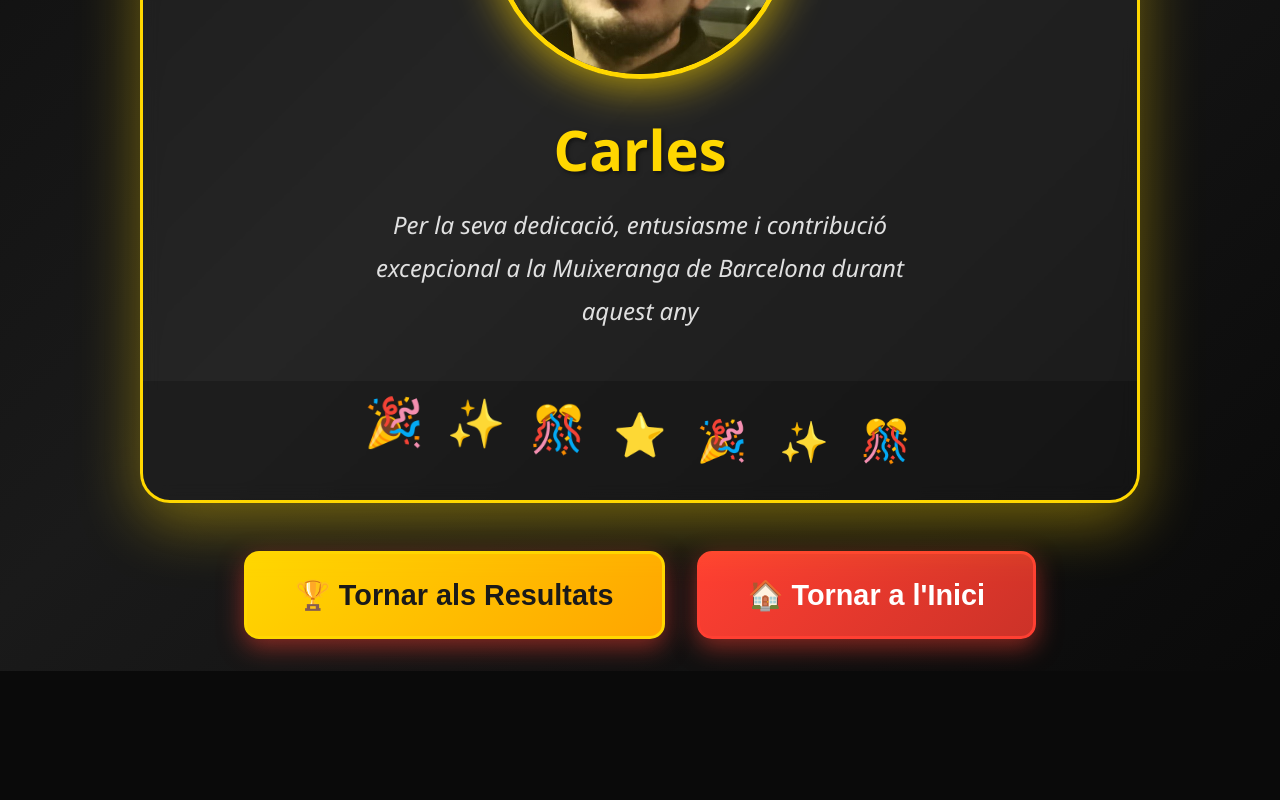
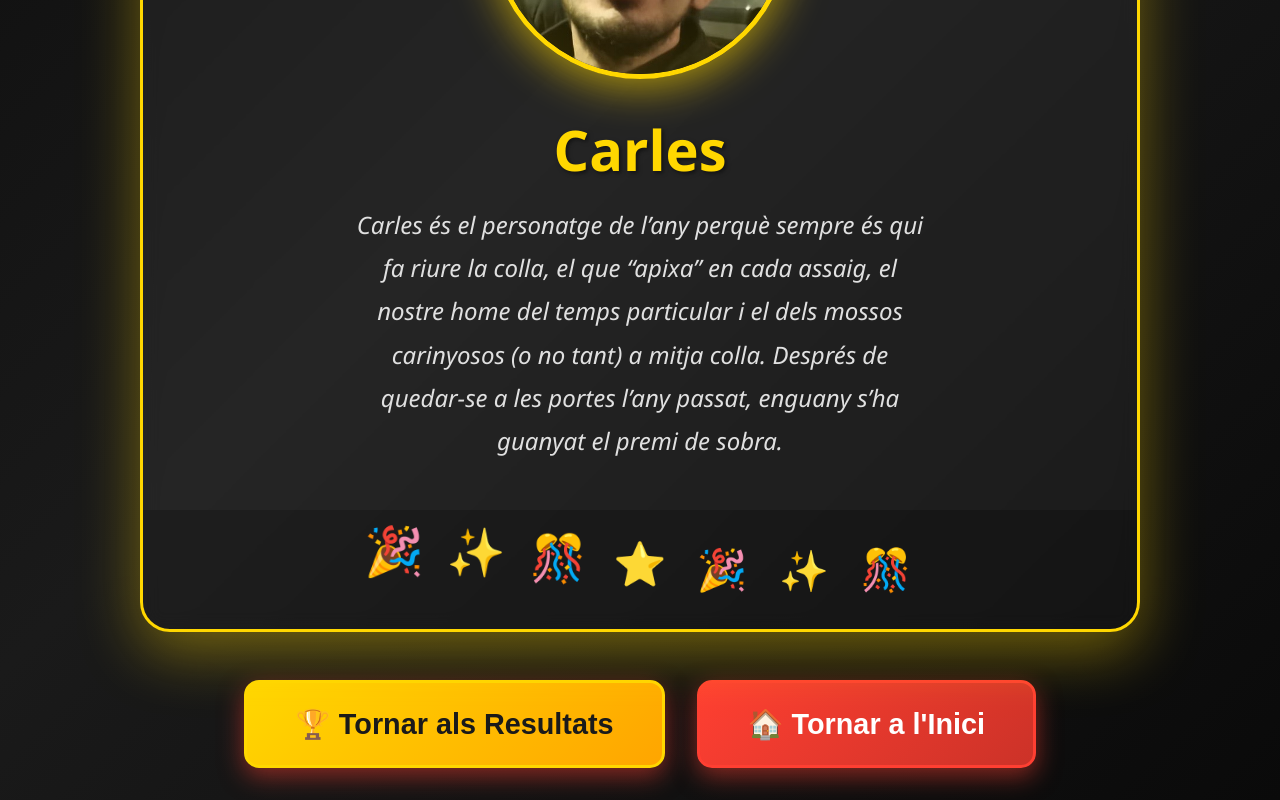
Before and after one commit to adrianabreu/MuixeDinarNadal2025, an Angular app in the folder barret-magic/: page /personatge in a window 1280 px wide. Shown: the part 736-1536 px from the top of the page. Before the commit the page ends 1407 px from the top, so only its background shows below. Built offline with nearby package versions, Linux system fonts and the light colour scheme.

Commit message:
Canviada la frase de Carles

```diff
--- a/barret-magic/src/app/personatge.component.html
+++ b/barret-magic/src/app/personatge.component.html
@@ -24,7 +24,7 @@
         <div class="winner-info">
           <h3 class="winner-name">Carles</h3>
           <p class="winner-description">
-            Per la seva dedicació, entusiasme i contribució excepcional a la Muixeranga de Barcelona durant aquest any
+            Carles és el personatge de l’any perquè sempre és qui fa riure la colla, el que “apixa” en cada assaig, el nostre home del temps particular i el dels mossos carinyosos (o no tant) a mitja colla. Després de quedar-se a les portes l’any passat, enguany s’ha guanyat el premi de sobra.
           </p>
         </div>
       </div>
```
